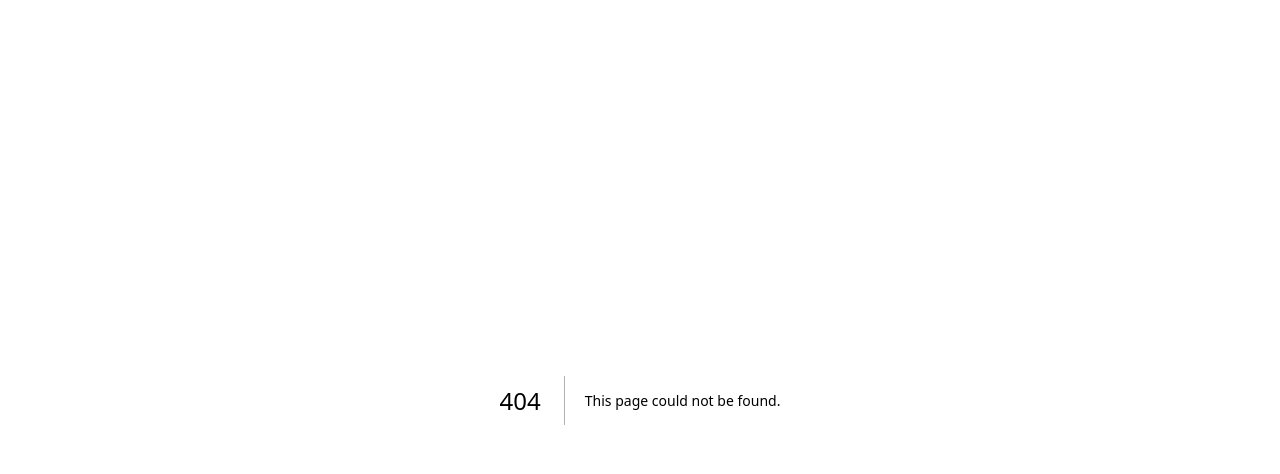
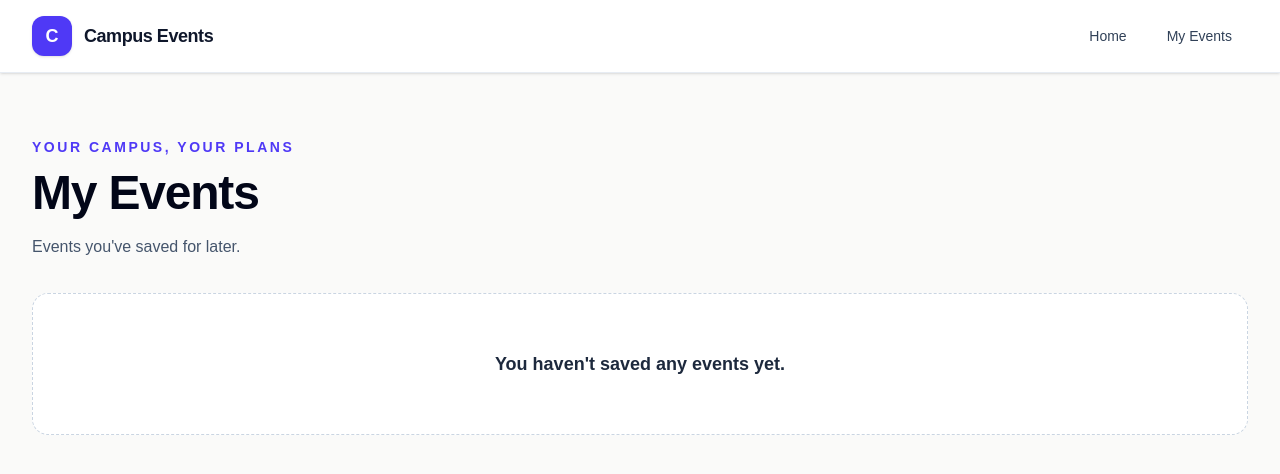
Before and after one commit to Ope-yemi90/campus-event-board, a Next.js app: page /my-events in a window 1280 px wide. Before the commit this address had no page. Shown: the top 474 px of the page. Built offline with nearby package versions, Linux system fonts and the light colour scheme.

Commit message:
Update campus event

```diff
--- /dev/null
+++ b/app/context/SavedEventsContext.tsx
@@ -0,0 +1,45 @@
+"use client";
+
+import { createContext, useContext, useState, type ReactNode } from "react";
+
+type SavedEventsContextValue = {
+  savedEventIds: string[];
+  isEventSaved: (eventId: string) => boolean;
+  toggleSavedEvent: (eventId: string) => void;
+};
+
+const SavedEventsContext = createContext<SavedEventsContextValue | null>(null);
+
+export function SavedEventsProvider({ children }: { children: ReactNode }) {
+  const [savedEventIds, setSavedEventIds] = useState<string[]>([]);
+
+  function toggleSavedEvent(eventId: string) {
+    setSavedEventIds((currentIds) =>
+      currentIds.includes(eventId)
+        ? currentIds.filter((id) => id !== eventId)
+        : [...currentIds, eventId],
+    );
+  }
+
+  function isEventSaved(eventId: string) {
+    return savedEventIds.includes(eventId);
+  }
+
+  return (
+    <SavedEventsContext.Provider
+      value={{ savedEventIds, isEventSaved, toggleSavedEvent }}
+    >
+      {children}
+    </SavedEventsContext.Provider>
+  );
+}
+
+export function useSavedEvents() {
+  const context = useContext(SavedEventsContext);
+
+  if (!context) {
+    throw new Error("useSavedEvents must be used inside a SavedEventsProvider.");
+  }
+
+  return context;
+}
--- a/app/layout.tsx
+++ b/app/layout.tsx
@@ -1,6 +1,7 @@
 import type { Metadata } from "next";
 import { Geist, Geist_Mono } from "next/font/google";
 import "./globals.css";
+import { SavedEventsProvider } from "./context/SavedEventsContext";
 
 const geistSans = Geist({
   variable: "--font-geist-sans",
@@ -24,7 +25,9 @@ export default function RootLayout({ children }: LayoutProps<"/">) {
       lang="en"
       className={`${geistSans.variable} ${geistMono.variable} h-full antialiased`}
     >
-      <body className="min-h-full flex flex-col">{children}</body>
+      <body className="min-h-full flex flex-col">
+        <SavedEventsProvider>{children}</SavedEventsProvider>
+      </body>
     </html>
   );
 }
--- /dev/null
+++ b/app/my-events/page.tsx
@@ -0,0 +1,99 @@
+"use client";
+
+import Link from "next/link";
+import Navbar from "../components/Navbar";
+import { events, type EventCategory } from "../data/events";
+import { useSavedEvents } from "../context/SavedEventsContext";
+
+const categoryStyles: Record<EventCategory, string> = {
+  Tech: "bg-blue-50 text-blue-700 ring-blue-600/15",
+  Sports: "bg-emerald-50 text-emerald-700 ring-emerald-600/15",
+  Faith: "bg-violet-50 text-violet-700 ring-violet-600/15",
+  Social: "bg-amber-50 text-amber-700 ring-amber-600/15",
+};
+
+function formatEventDate(date: string) {
+  const [year, month, day] = date.split("-").map(Number);
+
+  return new Date(year, month - 1, day).toLocaleDateString("en-NG", {
+    weekday: "short",
+    month: "short",
+    day: "numeric",
+  });
+}
+
+export default function MyEventsPage() {
+  const { savedEventIds } = useSavedEvents();
+  const savedEvents = events.filter((event) => savedEventIds.includes(event.id));
+
+  return (
+    <main className="min-h-screen bg-stone-50 text-slate-900">
+      <Navbar />
+
+      <section className="mx-auto max-w-7xl px-5 pb-16 pt-12 sm:px-8 sm:pt-16">
+        <div className="mb-8">
+          <p className="mb-3 text-sm font-semibold uppercase tracking-[0.18em] text-indigo-600">
+            Your campus, your plans
+          </p>
+          <h1 className="text-4xl font-bold tracking-tight text-slate-950 sm:text-5xl">
+            My Events
+          </h1>
+          <p className="mt-4 text-base leading-7 text-slate-600">
+            Events you've saved for later.
+          </p>
+        </div>
+
+        {savedEvents.length === 0 ? (
+          <div className="rounded-2xl border border-dashed border-slate-300 bg-white px-6 py-14 text-center">
+            <p className="text-lg font-semibold text-slate-800">
+              You haven&apos;t saved any events yet.
+            </p>
+          </div>
+        ) : (
+          <div className="grid grid-cols-1 gap-5 sm:grid-cols-2 lg:grid-cols-3 xl:grid-cols-4">
+            {savedEvents.map((event) => (
+              <Link
+                key={event.id}
+                href={`/events/${event.id}`}
+                className="group block overflow-hidden rounded-2xl border border-slate-200/80 bg-white shadow-sm transition duration-300 hover:-translate-y-1 hover:shadow-xl hover:shadow-slate-900/10"
+              >
+                <div className="relative h-48 overflow-hidden bg-slate-100">
+                  <img
+                    src={event.image}
+                    alt={event.title}
+                    className="h-full w-full object-cover transition duration-500 group-hover:scale-105"
+                  />
+                  <span
+                    className={`absolute left-3 top-3 rounded-full px-3 py-1 text-xs font-semibold ring-1 ring-inset ${categoryStyles[event.category]}`}
+                  >
+                    {event.category}
+                  </span>
+                </div>
+
+                <div className="p-5">
+                  <h2 className="min-h-14 text-lg font-bold leading-6 text-slate-900 transition-colors group-hover:text-indigo-700">
+                    {event.title}
+                  </h2>
+                  <div className="mt-4 space-y-2.5 text-sm text-slate-600">
+                    <p className="flex items-center gap-2.5">
+                      <span className="w-5 shrink-0 font-medium text-indigo-600">Date</span>
+                      <span>{formatEventDate(event.date)}</span>
+                    </p>
+                    <p className="flex items-center gap-2.5">
+                      <span className="w-5 shrink-0 font-medium text-indigo-600">Time</span>
+                      <span>{event.time}</span>
+                    </p>
+                    <p className="flex items-start gap-2.5">
+                      <span className="shrink-0 font-medium text-indigo-600">Venue</span>
+                      <span className="line-clamp-2">{event.venue}</span>
+                    </p>
+                  </div>
+                </div>
+              </Link>
+            ))}
+          </div>
+        )}
+      </section>
+    </main>
+  );
+}
--- a/app/page.tsx
+++ b/app/page.tsx
@@ -4,6 +4,7 @@ import { useState } from "react";
 import Link from "next/link";
 import { events, type EventCategory } from "./data/events";
 import Navbar from "./components/Navbar";
+import { useSavedEvents } from "./context/SavedEventsContext";
 
 const categoryStyles: Record<EventCategory, string> = {
   Tech: "bg-blue-50 text-blue-700 ring-blue-600/15",
@@ -27,6 +28,7 @@ function formatEventDate(date: string) {
 }
 
 export default function Home() {
+  const { isEventSaved, toggleSavedEvent } = useSavedEvents();
   const [searchTerm, setSearchTerm] = useState("");
   const [selectedCategory, setSelectedCategory] = useState<CategoryFilter>("All");
   const [dateSortOrder, setDateSortOrder] = useState<DateSortOrder>("earliest");
@@ -126,10 +128,13 @@ export default function Home() {
         {filteredEvents.length > 0 ? (
           <div className="grid grid-cols-1 gap-5 sm:grid-cols-2 lg:grid-cols-3 xl:grid-cols-4">
           {filteredEvents.map((event) => (
+            <article
+              key={event.id}
+              className="group overflow-hidden rounded-2xl border border-slate-200/80 bg-white shadow-sm transition duration-300 hover:-translate-y-1 hover:shadow-xl hover:shadow-slate-900/10"
+            >
             <Link
               href={`/events/${event.id}`}
-              key={event.id}
-              className="group block overflow-hidden rounded-2xl border border-slate-200/80 bg-white shadow-sm transition duration-300 hover:-translate-y-1 hover:shadow-xl hover:shadow-slate-900/10"
+              className="block"
             >
               <div className="relative h-48 overflow-hidden bg-slate-100">
                 <img
@@ -160,6 +165,21 @@ export default function Home() {
                 </div>
               </div>
             </Link>
+              <div className="px-5 pb-5">
+                <button
+                  type="button"
+                  aria-pressed={isEventSaved(event.id)}
+                  onClick={() => toggleSavedEvent(event.id)}
+                  className={`w-full rounded-lg px-4 py-2.5 text-sm font-semibold transition-colors ${
+                    isEventSaved(event.id)
+                      ? "bg-indigo-50 text-indigo-700 hover:bg-indigo-100"
+                      : "bg-slate-100 text-slate-700 hover:bg-indigo-50 hover:text-indigo-700"
+                  }`}
+                >
+                  {isEventSaved(event.id) ? "Unsave Event" : "Save Event"}
+                </button>
+              </div>
+            </article>
           ))}
           </div>
         ) : (
```
